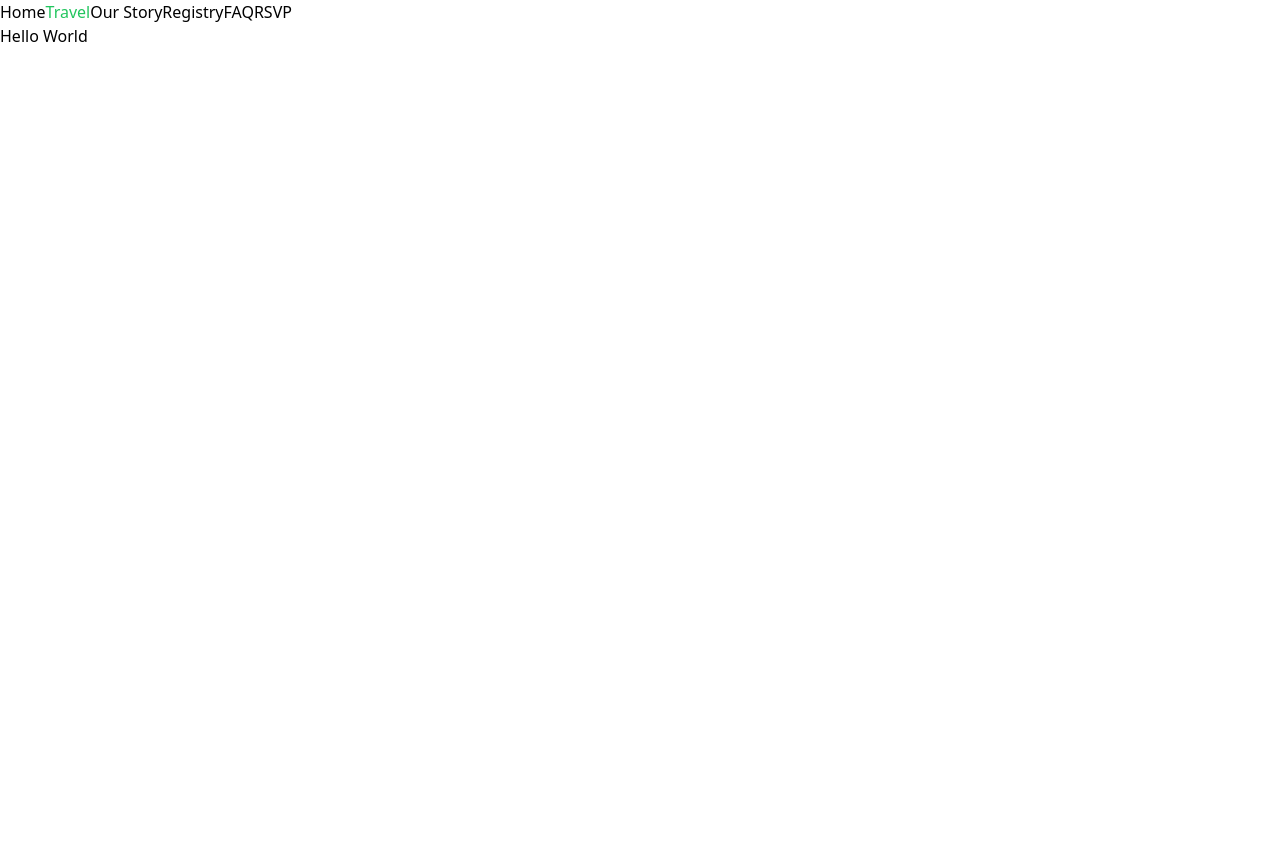
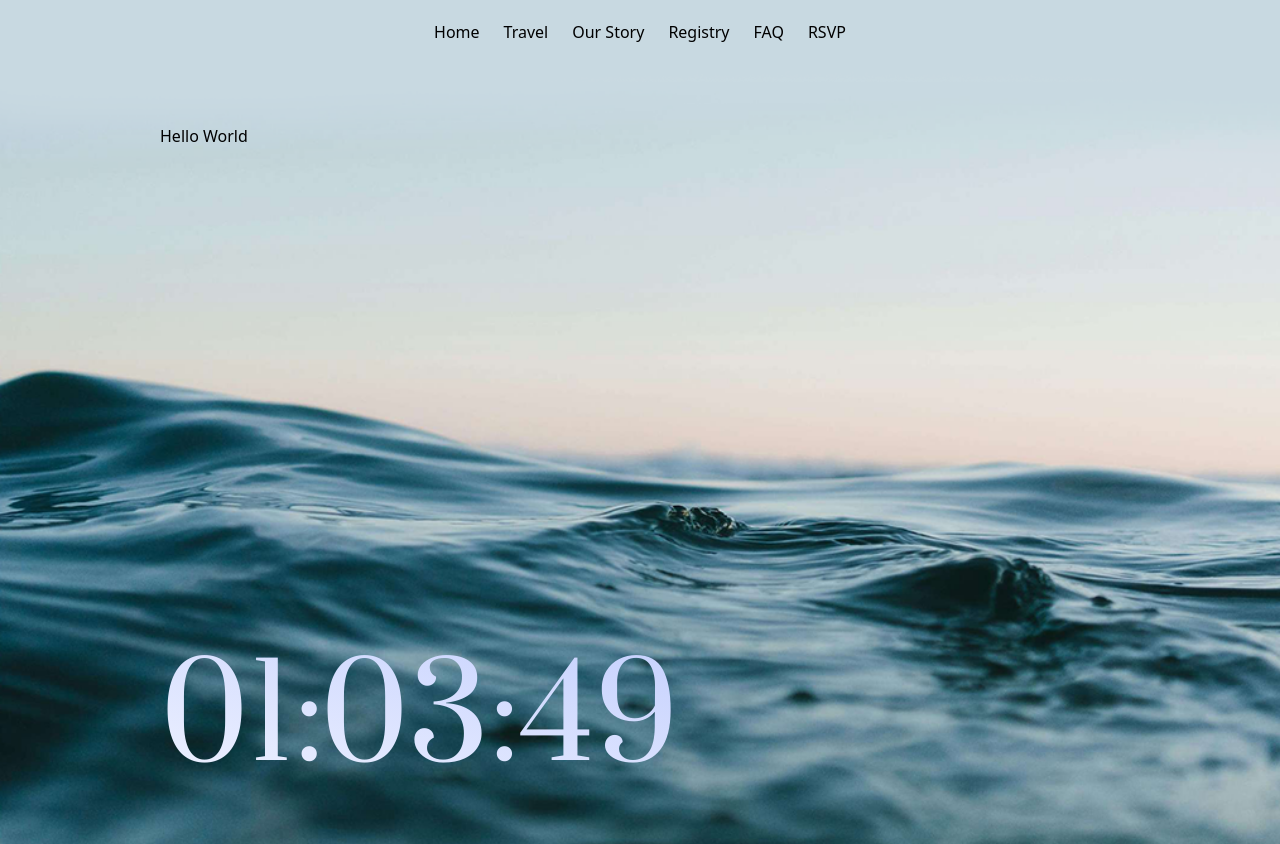
Before and after one commit to MeaghanCampbell/wedding-website, a Vue app: page / in a window 1280 px wide. Before the commit the page ends 800 px from the top, so only its background shows below. Built offline with nearby package versions, Linux system fonts and the light colour scheme.

Commit message:
page layouts

```diff
--- a/index.html
+++ b/index.html
@@ -4,9 +4,16 @@
     <meta charset="UTF-8">
     <link rel="icon" href="/favicon.ico">
     <meta name="viewport" content="width=device-width, initial-scale=1.0">
+
     <!-- Full Tailwind CDN - do not use for production -->
-    <script src="https://cdn.tailwindcss.com"></script>
+    <!-- <script src="https://cdn.tailwindcss.com"></script> -->
+    <!-- input file, do not use for production -->
+    <!-- <link href="./src/input.css" rel="stylesheet"> -->
+
     <link href="./src/output.css" rel="stylesheet">
+    <link rel="preconnect" href="https://fonts.googleapis.com">
+    <link rel="preconnect" href="https://fonts.gstatic.com" crossorigin>
+    <link href="https://fonts.googleapis.com/css2?family=Prata&display=swap" rel="stylesheet">
     <title>Meadows Wedding</title>
   </head>
   <body>
--- a/src/components/Nav.vue
+++ b/src/components/Nav.vue
@@ -4,12 +4,16 @@ import { RouterLink } from 'vue-router'
 </script>
 
 <template>
-    <nav>
+    <nav class="bg-color flex space-x-6 items-center justify-center pt-5">
         <RouterLink to="/">Home</RouterLink>
-        <RouterLink class="text-green-500" to="/travel">Travel</RouterLink>
+        <RouterLink to="/travel">Travel</RouterLink>
         <RouterLink to="/our-story">Our Story</RouterLink>
         <RouterLink to="/registry">Registry</RouterLink>
         <RouterLink to="/faq">FAQ</RouterLink>
         <RouterLink to="/rsvp">RSVP</RouterLink>
     </nav>
 </template>
+
+<style>
+
+</style>
--- a/src/input.css
+++ b/src/input.css
@@ -1,3 +1,18 @@
 @tailwind base;
 @tailwind components;
 @tailwind utilities;
+
+.prata-regular {
+    font-family: "Prata", serif;
+    font-weight: 400;
+    font-style: normal;
+}
+
+.bg-color {
+    background-color: #c8d9e1;
+}
+
+.gradient-background {
+    background: linear-gradient(to bottom, #c8d9e1 0%, #ffffff 30%);
+    height: 100vh; /* Adjust as needed */
+}
--- a/src/output.css
+++ b/src/output.css
@@ -554,31 +554,121 @@ video {
   --tw-contain-style:  ;
 }
 
-.absolute {
-  position: absolute;
-}
-
-.relative {
-  position: relative;
-}
-
-.block {
-  display: block;
+.mx-auto {
+  margin-left: auto;
+  margin-right: auto;
 }
 
 .flex {
   display: flex;
 }
 
-.flex-wrap {
-  flex-wrap: wrap;
+.h-full {
+  height: 100%;
 }
 
-.border {
-  border-width: 1px;
+.max-w-5xl {
+  max-width: 64rem;
 }
 
-.text-green-500 {
-  --tw-text-opacity: 1;
-  color: rgb(34 197 94 / var(--tw-text-opacity));
+.items-end {
+  align-items: flex-end;
 }
+
+.items-center {
+  align-items: center;
+}
+
+.justify-start {
+  justify-content: flex-start;
+}
+
+.justify-center {
+  justify-content: center;
+}
+
+.space-x-6 > :not([hidden]) ~ :not([hidden]) {
+  --tw-space-x-reverse: 0;
+  margin-right: calc(1.5rem * var(--tw-space-x-reverse));
+  margin-left: calc(1.5rem * calc(1 - var(--tw-space-x-reverse)));
+}
+
+.bg-gradient-to-tr {
+  background-image: linear-gradient(to top right, var(--tw-gradient-stops));
+}
+
+.from-indigo-50 {
+  --tw-gradient-from: #eef2ff var(--tw-gradient-from-position);
+  --tw-gradient-to: rgb(238 242 255 / 0) var(--tw-gradient-to-position);
+  --tw-gradient-stops: var(--tw-gradient-from), var(--tw-gradient-to);
+}
+
+.to-indigo-200 {
+  --tw-gradient-to: #c7d2fe var(--tw-gradient-to-position);
+}
+
+.bg-clip-text {
+  -webkit-background-clip: text;
+          background-clip: text;
+}
+
+.px-4 {
+  padding-left: 1rem;
+  padding-right: 1rem;
+}
+
+.py-1 {
+  padding-top: 0.25rem;
+  padding-bottom: 0.25rem;
+}
+
+.py-14 {
+  padding-top: 3.5rem;
+  padding-bottom: 3.5rem;
+}
+
+.pt-5 {
+  padding-top: 1.25rem;
+}
+
+.text-7xl {
+  font-size: 4.5rem;
+  line-height: 1;
+}
+
+.text-transparent {
+  color: transparent;
+}
+
+.prata-regular {
+  font-family: "Prata", serif;
+  font-weight: 400;
+  font-style: normal;
+}
+
+.bg-color {
+  background-color: #c8d9e1;
+}
+
+.gradient-background {
+  background: linear-gradient(to bottom, #c8d9e1 0%, #ffffff 30%);
+  height: 100vh;
+  /* Adjust as needed */
+}
+
+@media (min-width: 640px) {
+  .sm\:px-8 {
+    padding-left: 2rem;
+    padding-right: 2rem;
+  }
+
+  .sm\:py-20 {
+    padding-top: 5rem;
+    padding-bottom: 5rem;
+  }
+
+  .sm\:text-9xl {
+    font-size: 8rem;
+    line-height: 1;
+  }
+}
--- a/src/views/FAQ.vue
+++ b/src/views/FAQ.vue
@@ -3,7 +3,9 @@
 </script>
 
 <template>
-  <main>
-    Hello from FAQ
+  <main class="gradient-background">
+    <section class="px-4 sm:px-8 py-14 sm:py-20 max-w-5xl mx-auto">
+      Hello from FAQ
+    </section>
   </main>
 </template>
--- a/src/views/Home.vue
+++ b/src/views/Home.vue
@@ -3,7 +3,21 @@
 </script>
 
 <template>
-  <main>
-    Hello World
+  <main class="image-bg">
+    <section class="px-4 sm:px-8 py-14 sm:py-20 max-w-5xl mx-auto h-full">
+      Hello World
+      <div class="flex justify-start items-end h-full">
+        <p class="prata-regular text-7xl sm:text-9xl text-transparent bg-clip-text bg-gradient-to-tr from-indigo-50 to-indigo-200 py-1">01:03:49</p>
+      </div>
+    </section>
   </main>
 </template>
+
+<style>
+  .image-bg {
+      background-image: url('../assets/ocean-photo.png');
+      background-size: cover;
+      background-position: center;
+      height: 100vh; /* Adjust as needed */
+  }
+</style>
--- a/src/views/OurStory.vue
+++ b/src/views/OurStory.vue
@@ -3,7 +3,9 @@
 </script>
 
 <template>
-  <main>
-    Hello from Our Story
+  <main class="gradient-background">
+    <section class="px-4 sm:px-8 py-14 sm:py-20 max-w-5xl mx-auto">
+      Hello from Our Story
+    </section>
   </main>
 </template>
--- a/src/views/RSVP.vue
+++ b/src/views/RSVP.vue
@@ -3,7 +3,9 @@
 </script>
 
 <template>
-  <main>
-    Hello from our RSVP
+  <main class="gradient-background">
+    <section class="px-4 sm:px-8 py-14 sm:py-20 max-w-5xl mx-auto">
+      Hello from RSVP
+    </section>
   </main>
 </template>
--- a/src/views/Registry.vue
+++ b/src/views/Registry.vue
@@ -3,7 +3,9 @@
 </script>
 
 <template>
-  <main>
-    Hello from registry
+  <main class="gradient-background">
+    <section class="px-4 sm:px-8 py-14 sm:py-20 max-w-5xl mx-auto">
+      Hello from Registry
+    </section>
   </main>
 </template>
--- a/src/views/Travel.vue
+++ b/src/views/Travel.vue
@@ -3,7 +3,9 @@
 </script>
 
 <template>
-  <main>
-    Hello from travel
+  <main class="gradient-background">
+    <section class="px-4 sm:px-8 py-14 sm:py-20 max-w-5xl mx-auto">
+      Hello from travel
+    </section>
   </main>
 </template>
```
Also changed, not shown: src/App.vue (line endings or trailing spaces), src/assets/ocean-photo.png (added).
